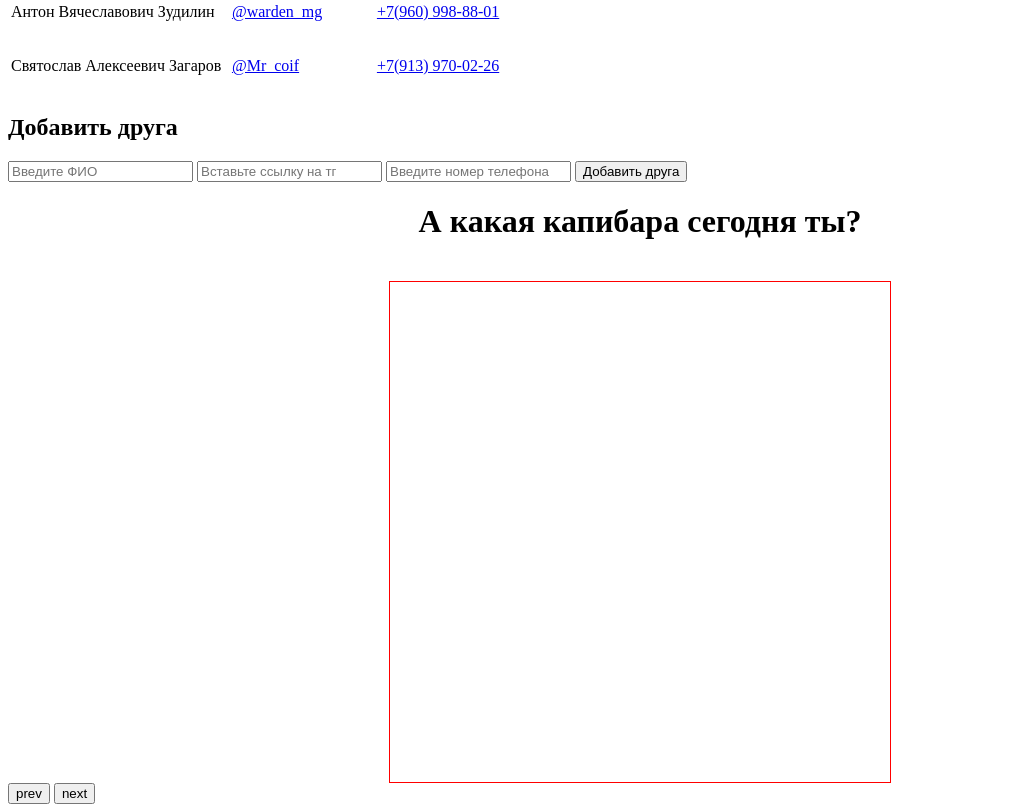
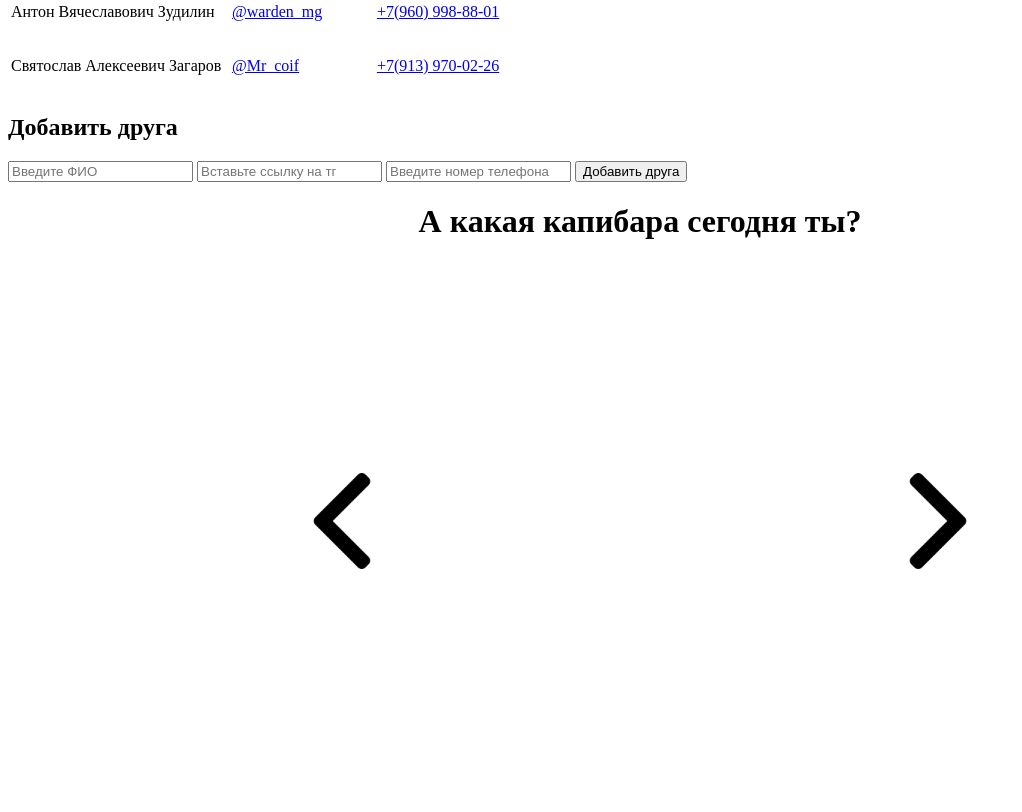
Before and after one commit to an1key/Web-development, a plain HTML site: page Lab3/index.html in a window 1280 px wide. Shown: the part 933-1745 px from the top of the page, without its empty margins (0-1022 px from the left). After the commit the page ends 1722 px from the top, so only its background shows below. Drawn offline with Linux system fonts and the light colour scheme.

Commit message:
Lab 3 done

```diff
--- a/Lab3/css/style.css
+++ b/Lab3/css/style.css
@@ -19,13 +19,13 @@ p{
     display: flex;
     align-items: center;
     justify-content: center;
+    position: relative;
 }
 
 .slider{
     display: flex;
     margin-top: 20px;
     width: 500px;
-    border: 1px red solid;
     overflow-x: hidden;
 }
 
@@ -34,6 +34,7 @@ p{
     width: 3000px;
     position: relative;
     right: 0px;
+    transition: right 0.5s ease-in-out;
 }
 
 .slider__item {
@@ -60,10 +61,27 @@ p{
     background-image: url("../img/6.png");
 }
 
-.slider__btn_prev:hover ~ .slider__wrapper .slider__item {
-    transform: translateX(500px);
+.slider__buttons {
+    position: absolute;
+    top: 50%;
+    transform: translateY(-50%);
+    display: flex;
+    gap: 500px;
+}
+.slider__btn{
+    width: 96px;
+    height: 96px;
+    background-color: transparent;
+    border: none;
+    cursor: pointer;
 }
 
-.slider__btn_next:hover ~ .slider__wrapper .slider__item {
-    transform: translateX(-500px);
+.slider__btn_prev {
+    background-image: url("../img/arrow.png");
+    background-size: cover;
+    transform: rotate(180deg);
 }
+.slider__btn_next {
+    background-image: url("../img/arrow.png");
+    background-size: cover;
+}
--- a/Lab3/index.html
+++ b/Lab3/index.html
@@ -92,10 +92,13 @@
                 </div>
             </div>
         </div>
+        <div class="slider__buttons">
+            <button class="slider__btn slider__btn_prev" id="btn_prev"></button>
+            <button class="slider__btn slider__btn_next" id="btn_next"></button>
+        </div>
     </div>
 
-    <button class="slider__btn slider__btn_prev" id="btn_prev">prev</button>
-    <button class="slider__btn slider__btn_next" id="btn_next">next</button>
+
     <script type="text/javascript" src="js/script.js"></script>
 </body>
 </html>
```
Also changed, not shown: Lab3/img/arrow.png (added).
